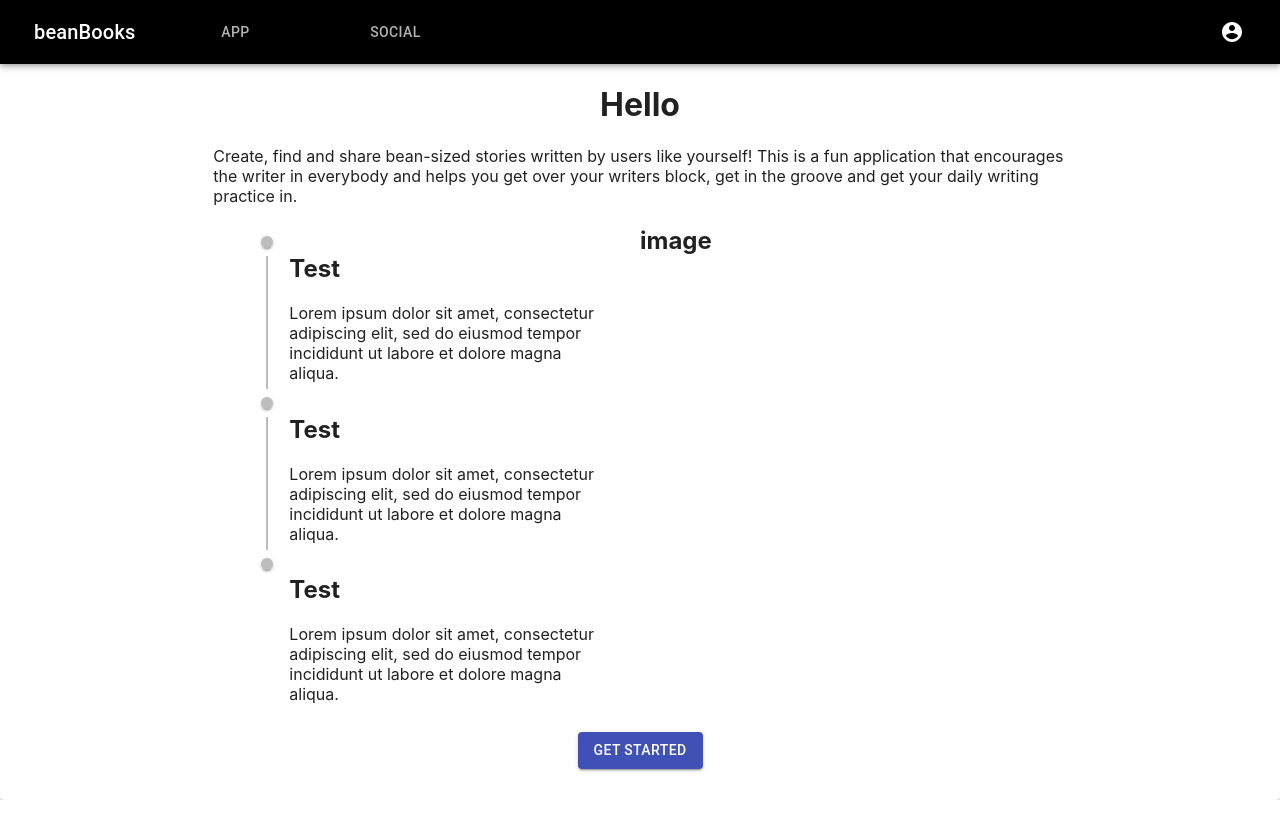
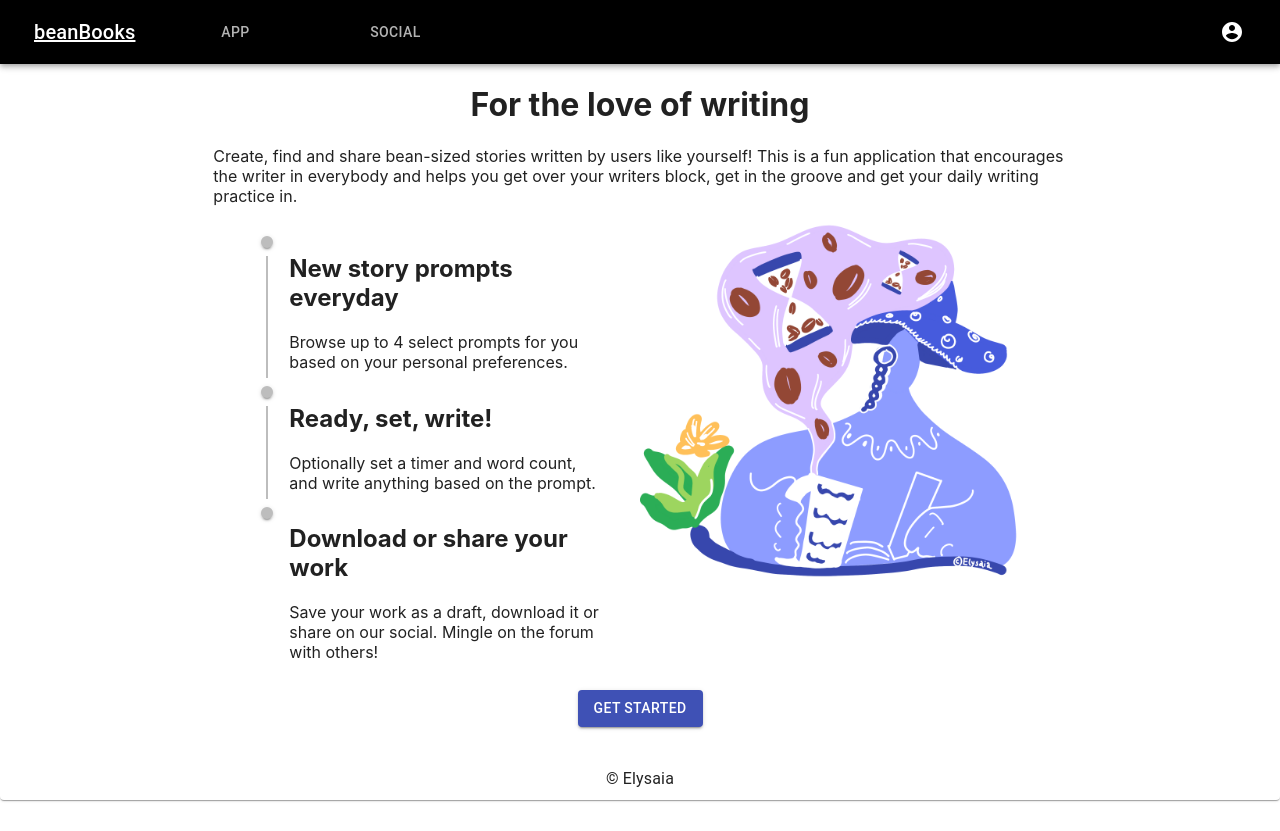
Before and after one commit to jodi-dev/beanbooks, a React (Create React App) app: page / in a window 1280 px wide. Before the commit the page ends 800 px from the top, so only its background shows below. Built offline with nearby package versions, Linux system fonts and the light colour scheme.

Commit message:
home page text and img

```diff
--- a/src/App.css
+++ b/src/App.css
@@ -36,3 +36,8 @@
     transform: rotate(360deg);
   }
 }
+
+.art {
+  height: 400px;
+  width: 400px;
+}
--- a/src/App.js
+++ b/src/App.js
@@ -13,6 +13,8 @@ import MainApp from './pages/MainApp.js';
 import Paper from '@material-ui/core/Paper';
 import { makeStyles, ThemeProvider, createMuiTheme } from '@material-ui/core/styles';
 import { Grid } from '@material-ui/core';
+import Box from '@material-ui/core/Box';
+import Typography from '@material-ui/core/Typography';
 
 function App() {
   return (
@@ -34,6 +36,13 @@ function App() {
             </Router>
           </Grid>
       </Grid>
+      <Grid item container direction="row" justify="center" alignItems="center" className="footer">
+                <Box p={5}>
+                    <Typography>
+                        &copy; Elysaia
+                    </Typography>
+                </Box>
+            </Grid>
       </Paper>
     </ThemeProvider>
   );
--- a/src/components/MenuAppBar.js
+++ b/src/components/MenuAppBar.js
@@ -47,7 +47,7 @@ export default function ButtonAppBar() {
         <Toolbar>
           <Box flexGrow={1}>
             <Box display="flex" flexWrap="nowrap" alignItems="center">
-              <Typography variant="h6" className={classes.title}>
+              <Typography style={{color:"#FFFFFF"}} variant="h6" className={classes.title} component={Link} to="/">
                       beanBooks
               </Typography>
               <Tabs className={classes.tabs}>
--- a/src/pages/Home.js
+++ b/src/pages/Home.js
@@ -11,6 +11,8 @@ import TimelineOppositeContent from "@material-ui/lab/TimelineOppositeContent";
 import { makeStyles } from '@material-ui/core/styles';
 import Box from '@material-ui/core/Box';
 import Button from '@material-ui/core/Button';
+import art from '../beanbooks.png';
+import Typography from '@material-ui/core/Typography';
 
 const useStyles = makeStyles((theme) => ({
     root: {
@@ -36,7 +38,7 @@ function Home() {
                     <Grid item sm={8} xs={12}>
                         <Box display="flex" justifyContent="center">
                             <Box>
-                                <h1>Hello</h1>
+                                <h1>For the love of writing</h1>
                             </Box>
                         </Box>
                         <Box display="flex" justifyContent="center">
@@ -59,9 +61,9 @@ function Home() {
                                             <TimelineConnector />
                                             </TimelineSeparator>
                                             <TimelineContent>
-                                                <h2>Test</h2>
+                                                <h2>New story prompts everyday</h2>
                                                 <body>
-                                                Lorem ipsum dolor sit amet, consectetur adipiscing elit, sed do eiusmod tempor incididunt ut labore et dolore magna aliqua.
+                                                Browse up to 4 select prompts for you based on your personal preferences.
                                                 </body>
                                             </TimelineContent>
                                         </TimelineItem>
@@ -74,9 +76,9 @@ function Home() {
                                             <TimelineConnector />
                                             </TimelineSeparator>
                                             <TimelineContent>
-                                                <h2>Test</h2>
+                                                <h2>Ready, set, write!</h2>
                                                 <body>
-                                                Lorem ipsum dolor sit amet, consectetur adipiscing elit, sed do eiusmod tempor incididunt ut labore et dolore magna aliqua.
+                                                Optionally set a timer and word count, and write anything based on the prompt.
                                                 </body>
                                             </TimelineContent>
                                         </TimelineItem>
@@ -88,9 +90,9 @@ function Home() {
                                             <TimelineDot />
                                             </TimelineSeparator>
                                             <TimelineContent>
-                                                <h2>Test</h2>
+                                                <h2>Download or share your work</h2>
                                                 <body>
-                                                Lorem ipsum dolor sit amet, consectetur adipiscing elit, sed do eiusmod tempor incididunt ut labore et dolore magna aliqua.
+                                                Save your work as a draft, download it or share on our social. Mingle on the forum with others!
                                                 </body>
                                             </TimelineContent>
                                         </TimelineItem>
@@ -98,7 +100,7 @@ function Home() {
                                 </Box>
                             </Grid>
                             <Grid item md={6} xs={12}>
-                                <h2>image</h2>
+                                <img className="art" src={art} alt="Art"/>
                             </Grid>
                         </Grid>
                     </Grid>
--- a/src/pages/MainApp.js
+++ b/src/pages/MainApp.js
@@ -32,24 +32,19 @@ const useStyles = makeStyles((theme) => ({
 }));
 
 function getSteps() {
-    return ['Select campaign settings', 'Create an ad group', 'Create an ad'];
+    return ['What are your favourite genres?', 'Set a timer and word count goal', 'Keep private or go public'];
   }
 
 function getStepContent(step) {
     switch (step) {
       case 0:
-        return `For each ad campaign that you create, you can control how much
-                you're willing to spend on clicks and conversions, which networks
-                and geographical locations you want your ads to show on, and more.`;
+        return `Select your preferred genres of story prompts. If none are chosen then all genres will be applied by default.`;
       case 1:
-        return 'An ad group contains one or more ads which target a shared set of keywords.';
+        return 'By default, a 1 hour and 30 minutes countdown and 750 word count goal will be applied. Relax! You may pause the timer, and there’s no penalty!';
       case 2:
-        return `Try out different ad text to see what brings in the most customers,
-                and learn how to enhance your ads using features like ad extensions.
-                If you run into any problems with your ads, find out how to tell if
-                they're running and how to resolve approval issues.`;
+        return `Set default stories to private or public mode. If set to public, your stories will be discoverable by other users. If skipped, your stories will be kept private by default.`;
       default:
-        return 'Unknown step';
+        return 'None';
     }
 }
 
@@ -78,7 +73,7 @@ function MainApp() {
                 <Grid item xs />
                     <Grid item container direction="row" justify="center" alignItems="center">
                         <Grid item sm={8} xs={12}>
-                            <h1>Main App</h1>
+                            <h1>Customize</h1>
                             {state === 'customize' && (
                                 <Stepper activeStep={activeStep} orientation="vertical">
                                     {steps.map((label, index) => (
--- a/src/pages/Social.js
+++ b/src/pages/Social.js
@@ -6,8 +6,6 @@ function Social() {
             <Grid item xs />
                 <Grid item container direction="row" justify="center" alignItems="center">
                     <Grid item sm={8} xs={12}>
-                        <h1>Hello</h1>
-                        <body>Lorem ipsum</body>
                         <Grid container>
                             <Grid item md={8} xs={12}>
                                 <h2>New Stories</h2>
```
Also changed, not shown: src/beanbooks.png (added).
